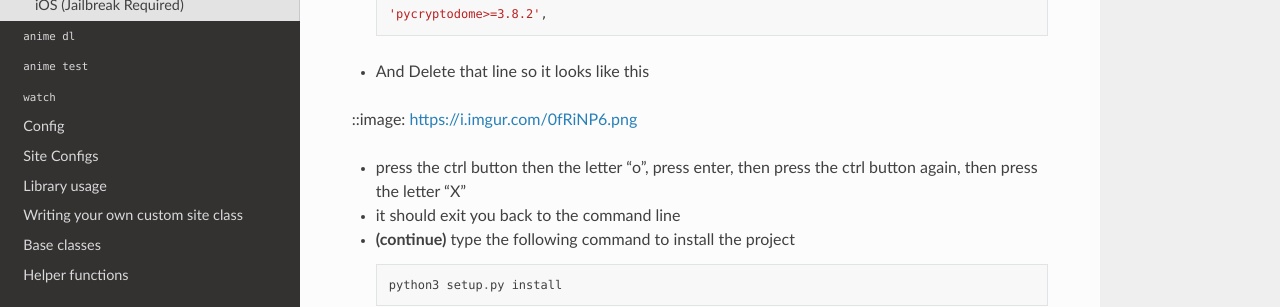
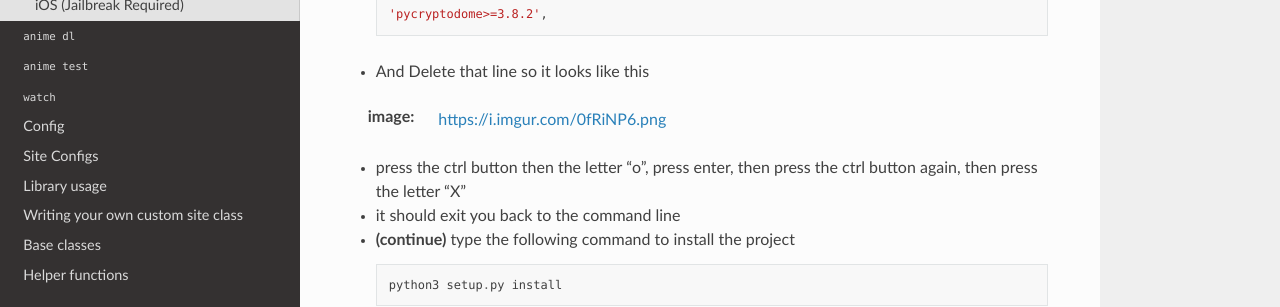
Before and after one commit to anime-dl/anime-downloader, a Sphinx documentation site: the page built from docs/usage/installation.rst, in a window 1280 px wide and 900 px high, scrolled down 2940 px. Shown: the part 357-664 px from the top of the window. Built offline with Sphinx 7.4.7 and the Read the Docs theme 2.0.0, drawn with Linux system fonts in a browser that asks for light colours.

```diff
--- a/docs/usage/installation.rst
+++ b/docs/usage/installation.rst
@@ -149,7 +149,7 @@ Tinkering May be Required
 
 - And Delete that line so it looks like this
 
-::image: https://i.imgur.com/0fRiNP6.png
+:image: https://i.imgur.com/0fRiNP6.png
 
 - press the ctrl button then the letter "o", press enter, then press the ctrl button again, then press the letter "X"
 
```
